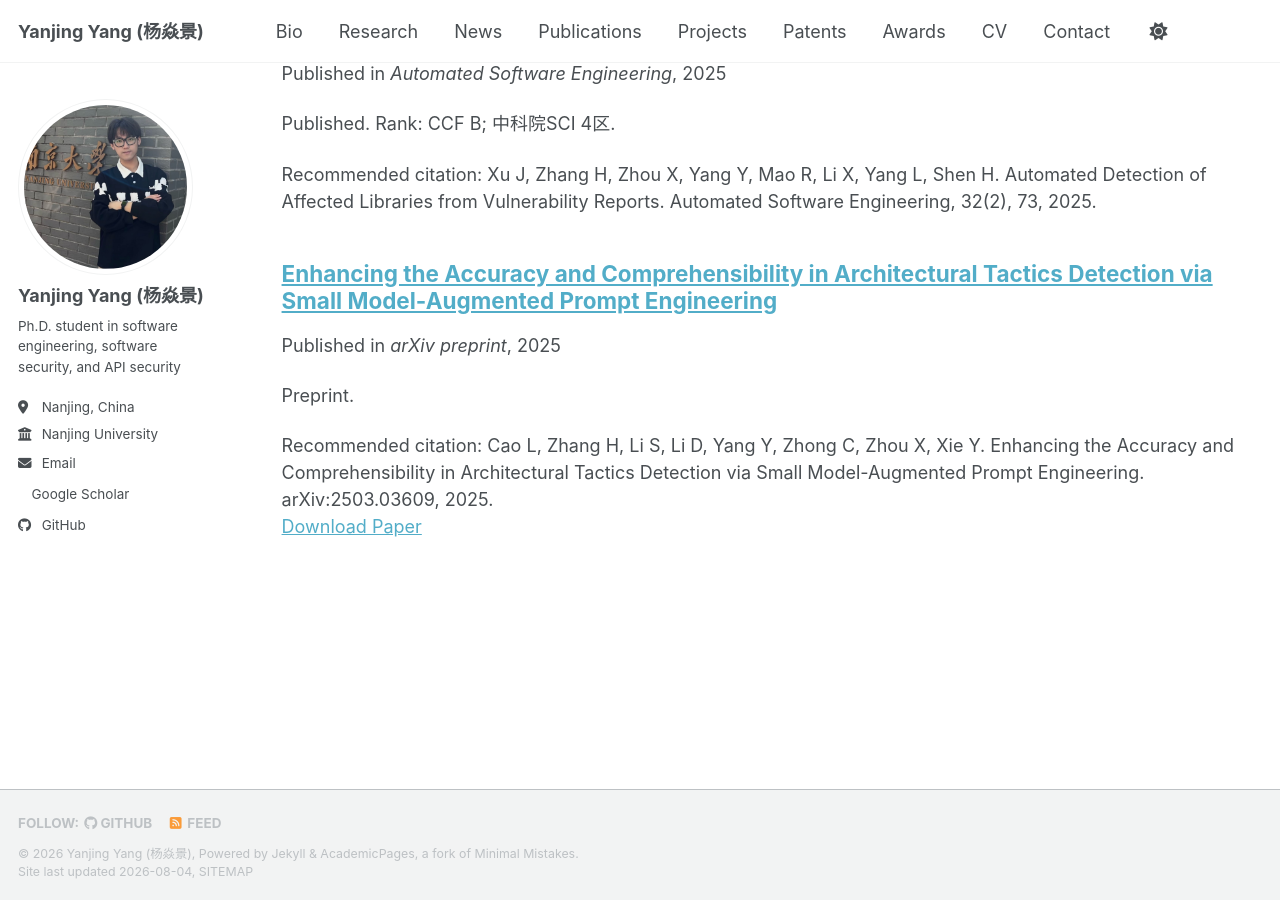
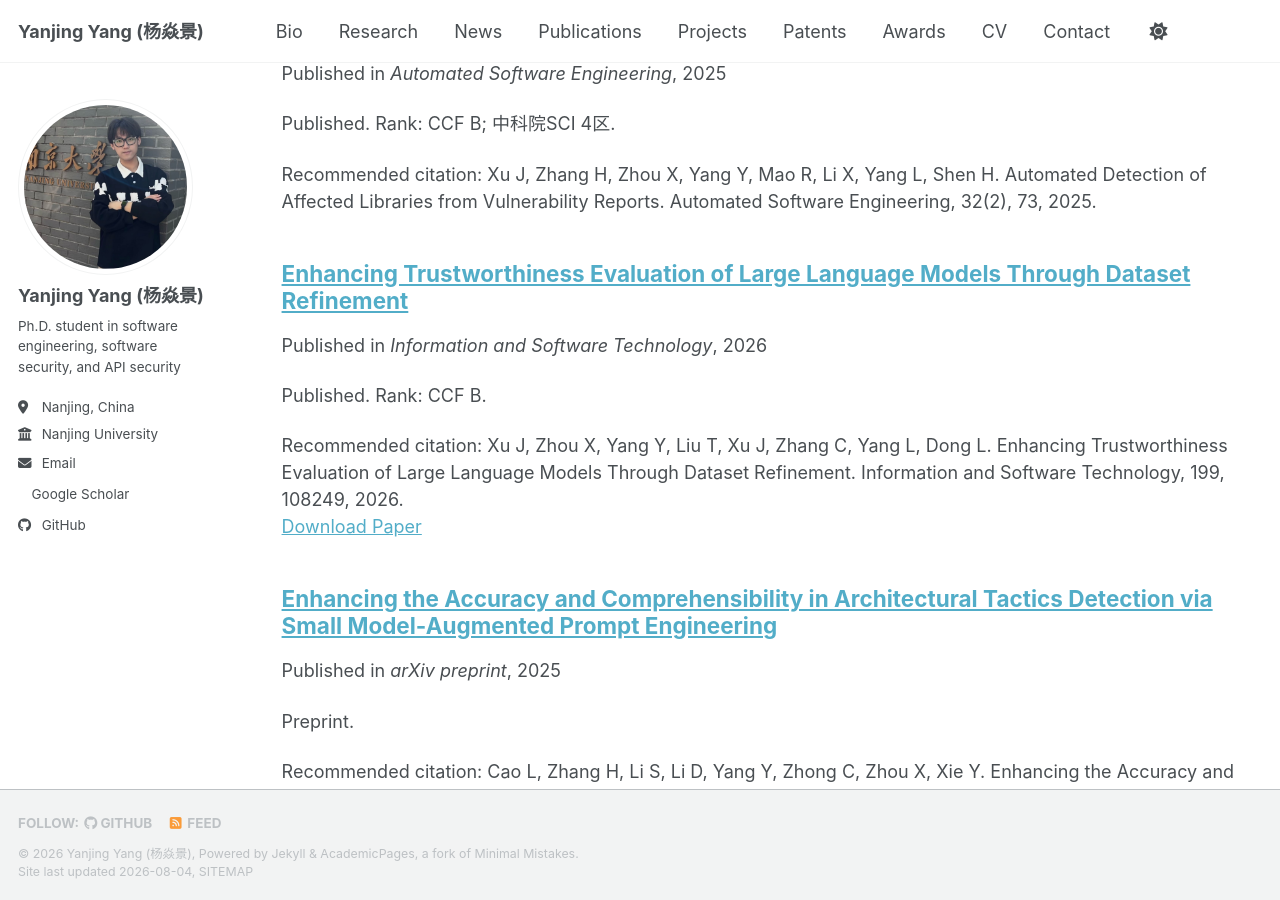
Before and after one commit to Yang-Yanjing/Yang-Yanjing.github.io, a Jekyll site: the page built from _pages/publications.html, in a window 1280 px wide and 900 px high, scrolled down 3080 px. Built offline with Jekyll 4.4.1, drawn with Linux system fonts in a browser that asks for light colours; a style sheet for code colours, icons or effects is not loaded.

Commit message:
Add IST trustworthiness evaluation paper

```diff
--- a/_data/cv.json
+++ b/_data/cv.json
@@ -193,6 +193,13 @@
       "summary": "Published. CCF B; 中科院SCI 4区. J. Xu, H. Zhang, X. Zhou, Y. Yang, R. Mao, X. Li, L. Yang, H. Shen."
     },
     {
+      "name": "Enhancing Trustworthiness Evaluation of Large Language Models Through Dataset Refinement",
+      "publisher": "Information and Software Technology",
+      "releaseDate": "2026",
+      "website": "https://www.sciencedirect.com/science/article/abs/pii/S0950584926002387",
+      "summary": "Published. CCF B. J. Xu, X. Zhou, Y. Yang, T. Liu, J. Xu, C. Zhang, L. Yang, L. Dong."
+    },
+    {
       "name": "Enhancing the Accuracy and Comprehensibility in Architectural Tactics Detection via Small Model-Augmented Prompt Engineering",
       "publisher": "arXiv preprint arXiv:2503.03609",
       "releaseDate": "2025",
--- a/_pages/publications.html
+++ b/_pages/publications.html
@@ -11,7 +11,7 @@ author_profile: true
 
 {% include base_path %}
 
-{% assign ordered_publications = "/publication/2025-01-02-robust-injection|/publication/2025-11-01-splvd|/publication/2025-12-01-bacalarm|/publication/2023-01-01-robustness-verification|/publication/2025-01-01-dlap|/publication/2026-03-01-apisensor|/publication/2021-01-01-mspld|/publication/2026-01-02-one-size|/publication/2026-01-01-automated-localization|/publication/2025-09-01-self-managed-libraries|/publication/2025-08-01-computer-journal-llm-libraries|/publication/2026-07-01-openharmony-issre|/publication/2025-04-01-automated-detection-affected-libraries|/publication/2025-03-01-architectural-tactics" | split: "|" %}
+{% assign ordered_publications = "/publication/2025-01-02-robust-injection|/publication/2025-11-01-splvd|/publication/2025-12-01-bacalarm|/publication/2023-01-01-robustness-verification|/publication/2025-01-01-dlap|/publication/2026-03-01-apisensor|/publication/2021-01-01-mspld|/publication/2026-01-02-one-size|/publication/2026-01-01-automated-localization|/publication/2025-09-01-self-managed-libraries|/publication/2025-08-01-computer-journal-llm-libraries|/publication/2026-07-01-openharmony-issre|/publication/2025-04-01-automated-detection-affected-libraries|/publication/2026-07-29-trustworthiness-dataset-refinement|/publication/2025-03-01-architectural-tactics" | split: "|" %}
 
 {% for item_url in ordered_publications %}
   {% for pub in site.publications %}
--- /dev/null
+++ b/_publications/2026-07-29-trustworthiness-dataset-refinement.md
@@ -0,0 +1,11 @@
+---
+title: "Enhancing Trustworthiness Evaluation of Large Language Models Through Dataset Refinement"
+collection: publications
+permalink: /publication/2026-07-29-trustworthiness-dataset-refinement
+date: 2026-07-29
+venue: "Information and Software Technology"
+paperurl: "https://www.sciencedirect.com/science/article/abs/pii/S0950584926002387"
+citation: "Xu J, Zhou X, Yang Y, Liu T, Xu J, Zhang C, Yang L, Dong L. Enhancing Trustworthiness Evaluation of Large Language Models Through Dataset Refinement. Information and Software Technology, 199, 108249, 2026."
+---
+
+Published. Rank: CCF B.
```
Also changed, not shown: _pages/about.md (+10 -0 lines), _pages/cv.md (+1 -0 lines).
